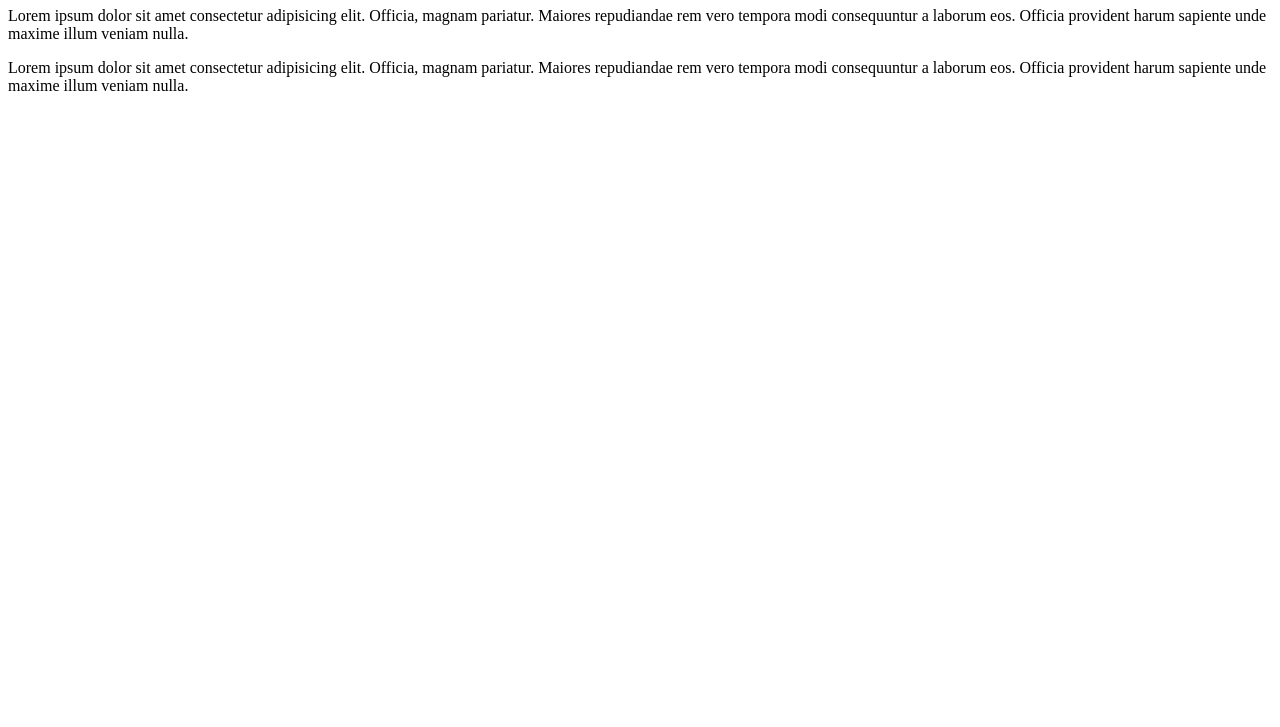
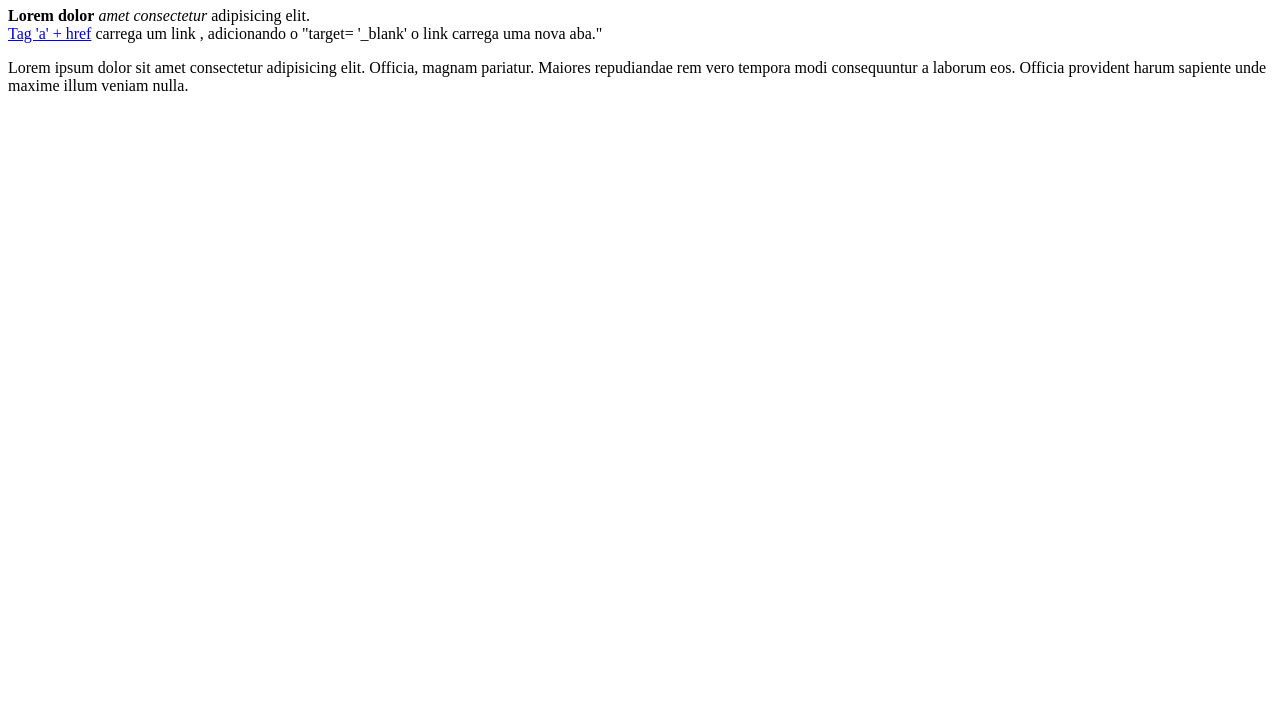
Before and after one commit to Cleitoncme/Javascrit-Tipescript, a plain HTML site: page Aula-6 .html in a window 1280 px wide. Shown: the part 73-800 px from the top of the page. Drawn offline with Linux system fonts and the light colour scheme.

Commit message:
Alteracao aula 6

```diff
--- a/Aula-6 .html
+++ b/Aula-6 .html
@@ -8,9 +8,14 @@
 
 <body>
     <h1>Meu titulo</h1>
-    <p>Lorem ipsum dolor sit amet consectetur adipisicing elit.
-    Officia, magnam pariatur. Maiores repudiandae rem vero tempora modi consequuntur a laborum eos.
-     Officia provident harum sapiente unde maxime illum veniam nulla.</p>
+    <p><b>Lorem</b> <!-- Tag <b> deixa o texto somente negrito-->
+        <strong>dolor</strong>  <!-- Tag <strong> deixa o texto negrito e da enfase na leitura-->
+        <i>amet</i> <!-- Tag <i> deixa o texto somente em italico-->
+        <em>consectetur</em> <!-- Tag <em> deixa o texto em italico e da enfase na leitura.--> adipisicing elit.
+     <br> <!-- Tag <br> faz quebre de linha --><a href= "https://developer.mozilla.org/pt-BR/docs/Web/HTML/Element/a" target='_blank'> Tag 'a' + href</a> carrega um link
+     , adicionando o "target= '_blank' o link carrega uma nova aba."
+     </p>
+
      <p>Lorem ipsum dolor sit amet consectetur adipisicing elit.
         Officia, magnam pariatur. Maiores repudiandae rem vero tempora modi consequuntur a laborum eos.
          Officia provident harum sapiente unde maxime illum veniam nulla.</p>
```
